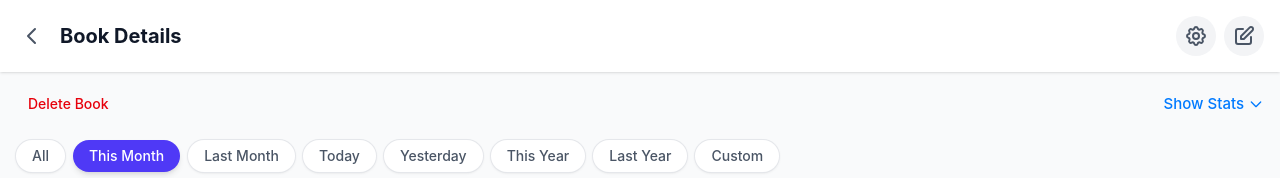
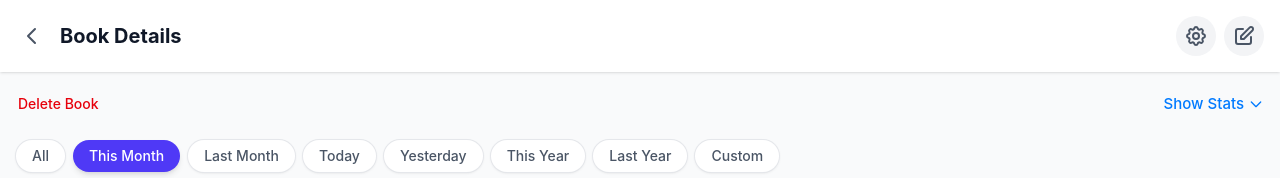
Before and after one commit to AshishDhamalaAD/money-offline, a Vue app: page /book/1 in a window 1280 px wide. Shown: the top 178 px of the page. Built offline with nearby package versions, Linux system fonts and the light colour scheme.

Commit message:
style: Adjust modal entry transition duration and delete book button padding.

```diff
--- a/src/components/DeleteBook.vue
+++ b/src/components/DeleteBook.vue
@@ -34,7 +34,7 @@ async function handleDeleteBook() {
 <template>
   <button
     @click="showDeleteModal = true"
-    class="rounded-lg px-3 py-1.5 text-sm font-medium text-red-600 hover:bg-red-50 transition-colors"
+    class="rounded-lg pl-0.5 py-1.5 text-sm font-medium text-red-600 hover:bg-red-50 transition-colors"
   >
     Delete Book
   </button>
--- a/src/components/ui/Modal.vue
+++ b/src/components/ui/Modal.vue
@@ -37,7 +37,7 @@ onUnmounted(() => document.removeEventListener("keydown", handleEscape))
 <template>
   <Teleport to="body">
     <Transition
-      enter-active-class="transition duration-200 ease-out"
+      enter-active-class="transition duration-100 ease-out"
       enter-from-class="opacity-0"
       enter-to-class="opacity-100"
       leave-active-class="transition duration-150 ease-in"
@@ -56,7 +56,7 @@ onUnmounted(() => document.removeEventListener("keydown", handleEscape))
 
         <!-- Panel -->
         <Transition
-          enter-active-class="transition duration-200 ease-out"
+          enter-active-class="transition duration-100 ease-out"
           enter-from-class="opacity-0 scale-95 translate-y-4"
           enter-to-class="opacity-100 scale-100 translate-y-0"
           leave-active-class="transition duration-150 ease-in"
```
